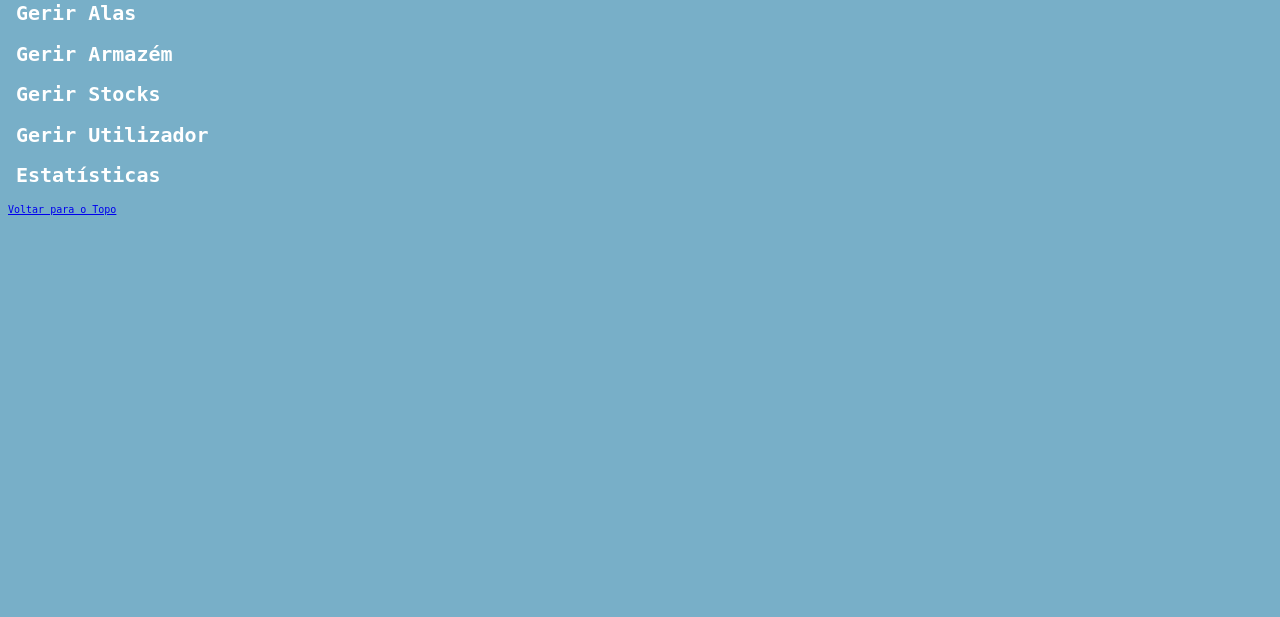
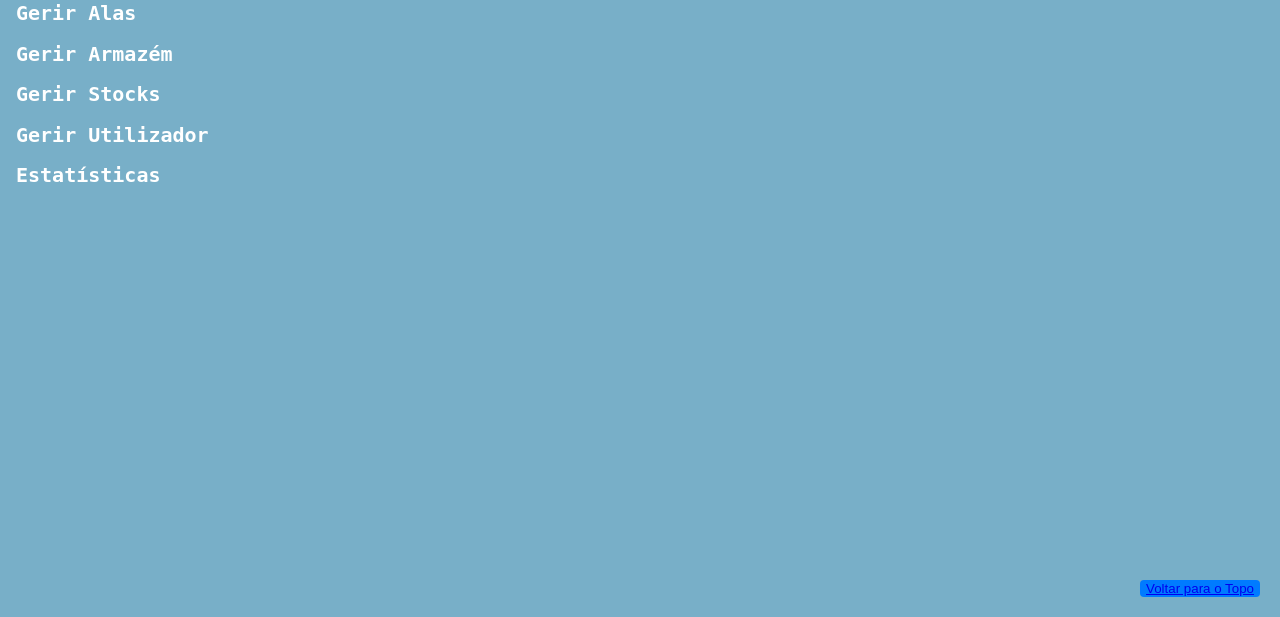
Before and after one commit to RicardoSoarezzz/BedRest_HospitalBedManagementSystem, a PHP site: page /menu.html in a window 1280 px wide. Shown: the part 183-800 px from the top of the page. Run offline with PHP 8.4, Linux system fonts and the light colour scheme.

Commit message:
Back to the Top Button

```diff
--- a/FrontEnd/menu.html
+++ b/FrontEnd/menu.html
@@ -47,7 +47,7 @@
         <h2>Estatísticas</h2>
     </section>
 
-    <a href="#topo">Voltar para o Topo</a>
+    <button id="back-to-top" ><a href="#topo"> Voltar para o Topo</a></button>
 
 </body>
 </html>
--- a/FrontEnd/style.css
+++ b/FrontEnd/style.css
@@ -41,3 +41,15 @@ p{
 button {
   font-size: 12;
 }
+
+#back-to-top {
+            position: fixed;
+            bottom: 20px;
+            right: 20px;
+            z-index: 999;
+            background-color: #007bff;
+            color: #fff;
+            border: none;
+            border-radius: 4px;
+            cursor: pointer;
+        }
```
